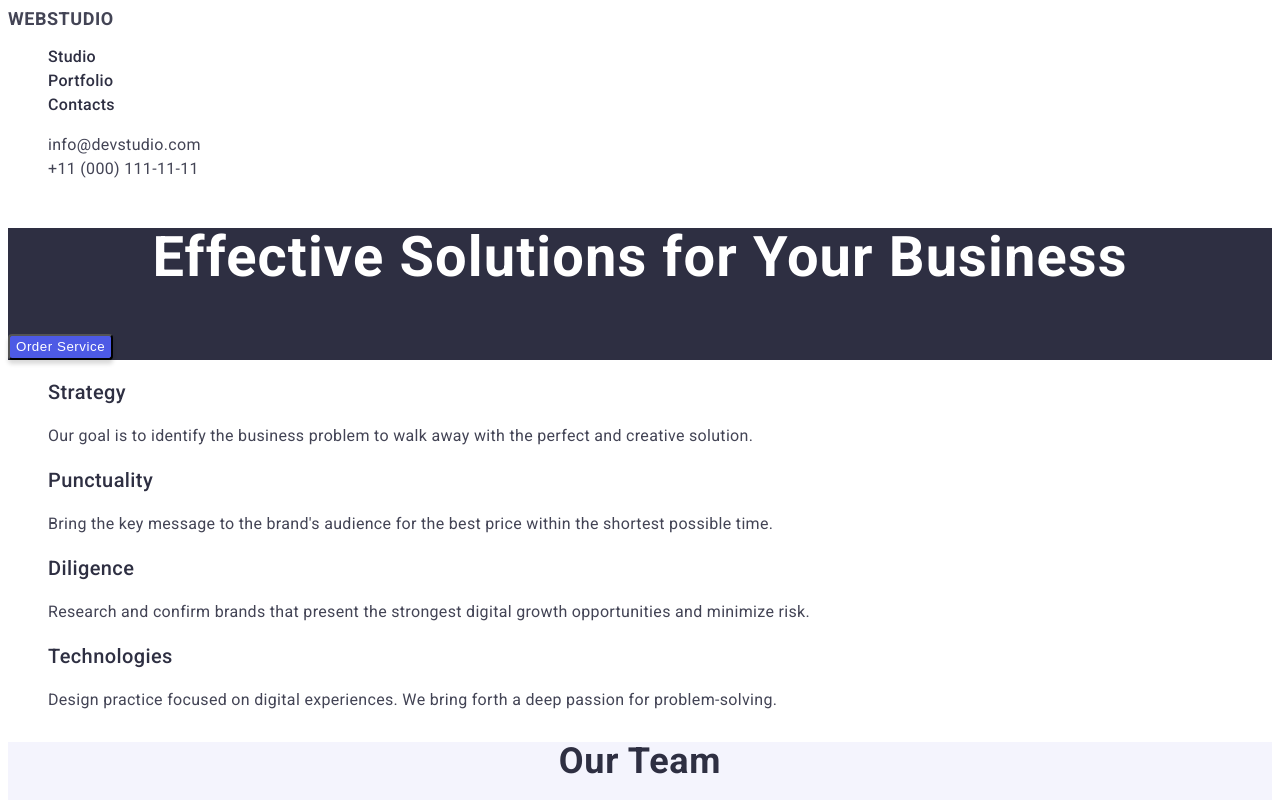
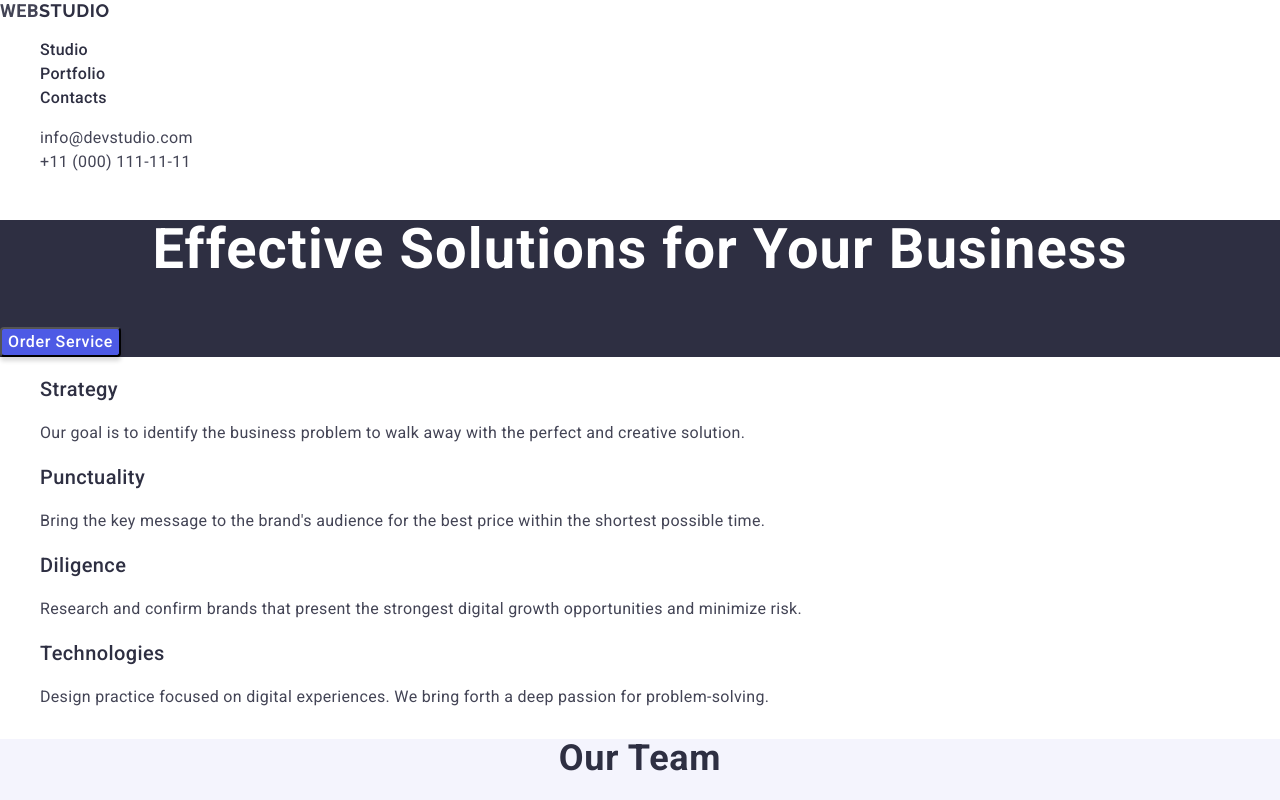
Before and after one commit to KhrystynaStasiv/goit-markup-hw-02, a plain HTML site: page index.html in a window 1280 px wide. Shown: the top 800 px of the page. Drawn offline with nearby package versions, Linux system fonts and the light colour scheme.

Commit message:
changes-2

```diff
--- a/css/styles.css
+++ b/css/styles.css
@@ -130,9 +130,6 @@ a {
         /* 120% */
         letter-spacing: 0.02em;
 }
-.portfolio-img-list {
-    background-color: #FFFFFF;
-}
 .img-text {
     color: var(--SLATE, #434455);
         /* Body */
@@ -156,6 +153,7 @@ a {
 }
 .portfolio-list-title {
     color: var(--NAVY-BLUE, #2E2F42);
+    background-color: #FFFFFF;
         /* Header 3 */
         font-size: 20px;
         font-weight: 500;
@@ -165,6 +163,7 @@ a {
 }
 .portfolio-list-text {
     color: var(--SLATE, #434455);
+    background-color: #FFFFFF;
         /* Body */
         font-size: 16px;
         font-weight: 400;
@@ -185,6 +184,9 @@ a {
         letter-spacing: 0.03em;
         text-transform: uppercase;
 }
+.accent-footer-studio {
+    color: #f4f4fd;
+}
 .footer-text {
     color: var(--CLOUD, #F4F4FD);
         /* Body */
--- a/index.html
+++ b/index.html
@@ -3,13 +3,11 @@
 <head>
     <meta charset="UTF-8">
     <meta name="viewport" content="width=device-width, initial-scale=1.0">
-    <link href="<link rel=" stylesheet"
-        href="https://cdnjs.cloudflare.com/ajax/libs/modern-normalize/2.0.0/modern-normalize.min.css"
-        integrity="sha512-4xo8blKMVCiXpTaLzQSLSw3KFOVPWhm/TRtuPVc4WG6kUgjH6J03IBuG7JZPkcWMxJ5huwaBpOpnwYElP/m6wg=="
-        crossorigin="anonymous" referrerpolicy="no-referrer" />
-    <link href="<link rel="preconnect" href="https://fonts.googleapis.com">
-<link rel="preconnect" href="https://fonts.gstatic.com" crossorigin>
-<link href="https://fonts.googleapis.com/css2?family=Raleway:wght@700&family=Roboto:wght@400;500;700&display=swap" rel="stylesheet">
+    <link rel="stylesheet" href="https://cdnjs.cloudflare.com/ajax/libs/modern-normalize/2.0.0/modern-normalize.min.css" integrity="sha512-4xo8blKMVCiXpTaLzQSLSw3KFOVPWhm/TRtuPVc4WG6kUgjH6J03IBuG7JZPkcWMxJ5huwaBpOpnwYElP/m6wg==" crossorigin="anonymous" referrerpolicy="no-referrer" />
+    <link rel="preconnect" href="https://fonts.googleapis.com">
+    <link rel="preconnect" href="https://fonts.gstatic.com" crossorigin>
+    <link href="https://fonts.googleapis.com/css2?family=Raleway:wght@700&family=Roboto:wght@400;500;700&display=swap"
+        rel="stylesheet">
     <title>Web Studio</title>
     <link rel="stylesheet" href="./css/styles.css" />
 </head>
@@ -17,11 +15,11 @@
 <body class="body">
 <header class="header">
     <nav class="header-nav">
-        <a class="header-logo" href="./index.html"><span class="accent-web">Web</span>Studio</a>
+        <a class="header-logo" href="./index.html">Web<span class="accent-studio">Studio</span></a>
          <ul class="header-menu">
-            <li class="header-menu-item"><a href="">Studio</a></li>
-            <li class="header-menu-item"><a href="">Portfolio</a></li>
-            <li class="header-menu-item"><a href="">Contacts</a></li>
+            <li class="header-menu-item"><a class="menu-link" href="./index.html">Studio</a></li>
+            <li class="header-menu-item"><a class="menu-link" href="./index.html">Portfolio</a></li>
+            <li class="header-menu-item"><a class="menu-link" href="./index.html">Contacts</a></li>
         </ul>
     </nav>
     <address class="header-address">
@@ -39,7 +37,7 @@
 <main>
     <section class="hero">
         <h1 class="hero-title">Effective Solutions for Your Business</h1>
-        <button class="button" type="button">Order Service</button>
+        <button class="button" class="button-link" type="button">Order Service</button>
     </section>
 
     <section class="values"><h2 hidden="">values</h2>
@@ -91,7 +89,7 @@
     </section>
     <section class="portfolio">
         <h2 class="portfolio-title">Our Portfolio</h2>
-        <ul>
+        <ul class="portfolio-img-list">
             <li class="portfolio-list">
                 <img src="./images/bank.jpg" alt="Banking App" width="360" />
                 <h3 class="portfolio-list-title">Banking App</h3>
@@ -103,8 +101,8 @@
                 <p class="portfolio-list-text">Marketing</p>
             </li>
             <li class="portfolio-list">
-                <img src="./images/comp.jpg" alt="Meditaion App" width="360" />
-                <h3 class="portfolio-list-title">Meditaion App</h3>
+                <img src="./images/comp.jpg" alt="Meditation App" width="360" />
+                <h3 class="portfolio-list-title">Meditation App</h3>
                 <p class="portfolio-list-text">App</p>
             </li>
             <li class="portfolio-list">
@@ -127,7 +125,7 @@
 </main>
 
 <footer class="footer">
-    <a class="footer-logo" href="./index.html"><span class="accent-web">Web</span>Studio</a>
+    <a class="footer-logo" href="./index.html">Web<span class="accent-footer-studio">Studio</span></a>
     <p class="footer-text">
         Increase the flow of customers and sales for your business with digital marketing & growth solutions.
     </p>
```
